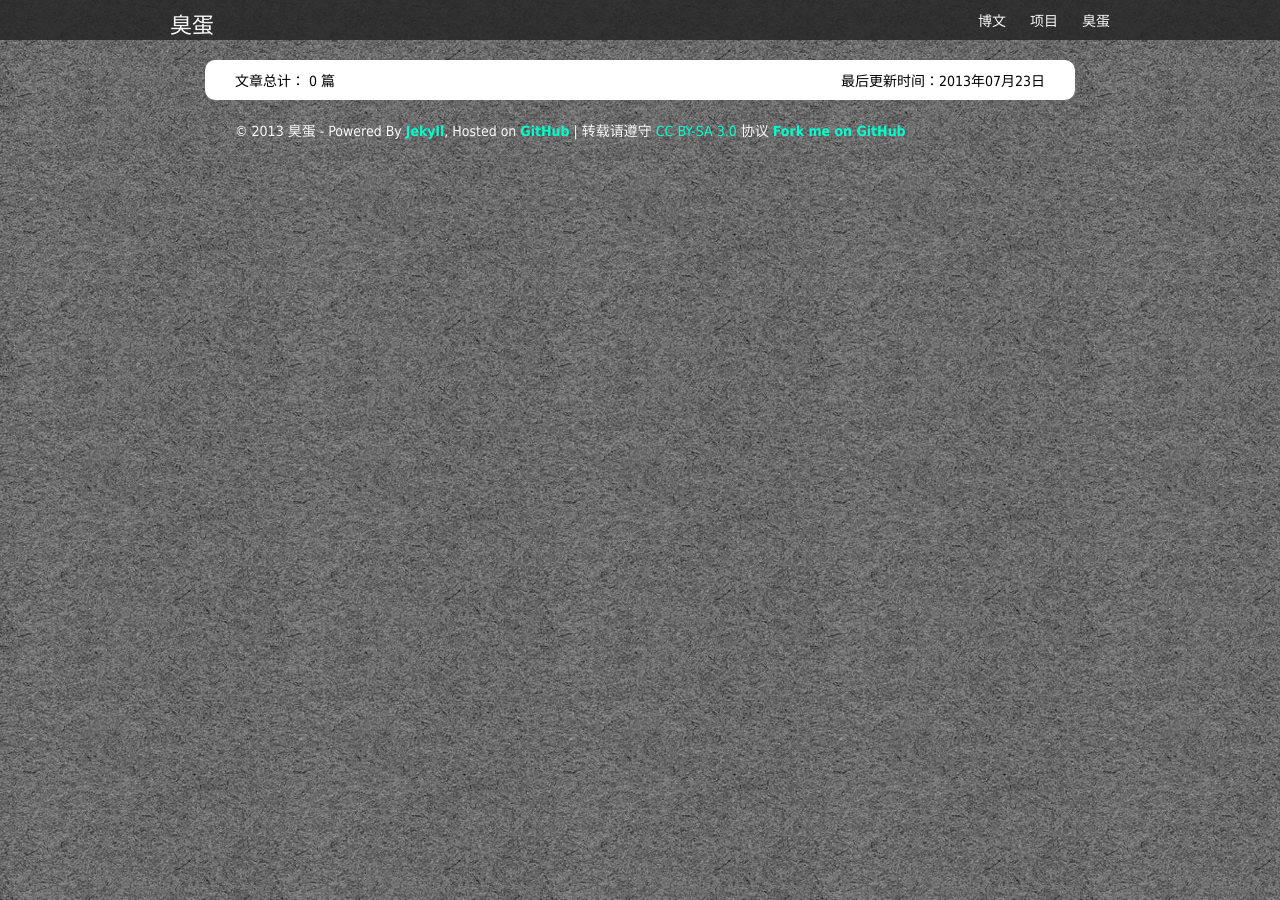
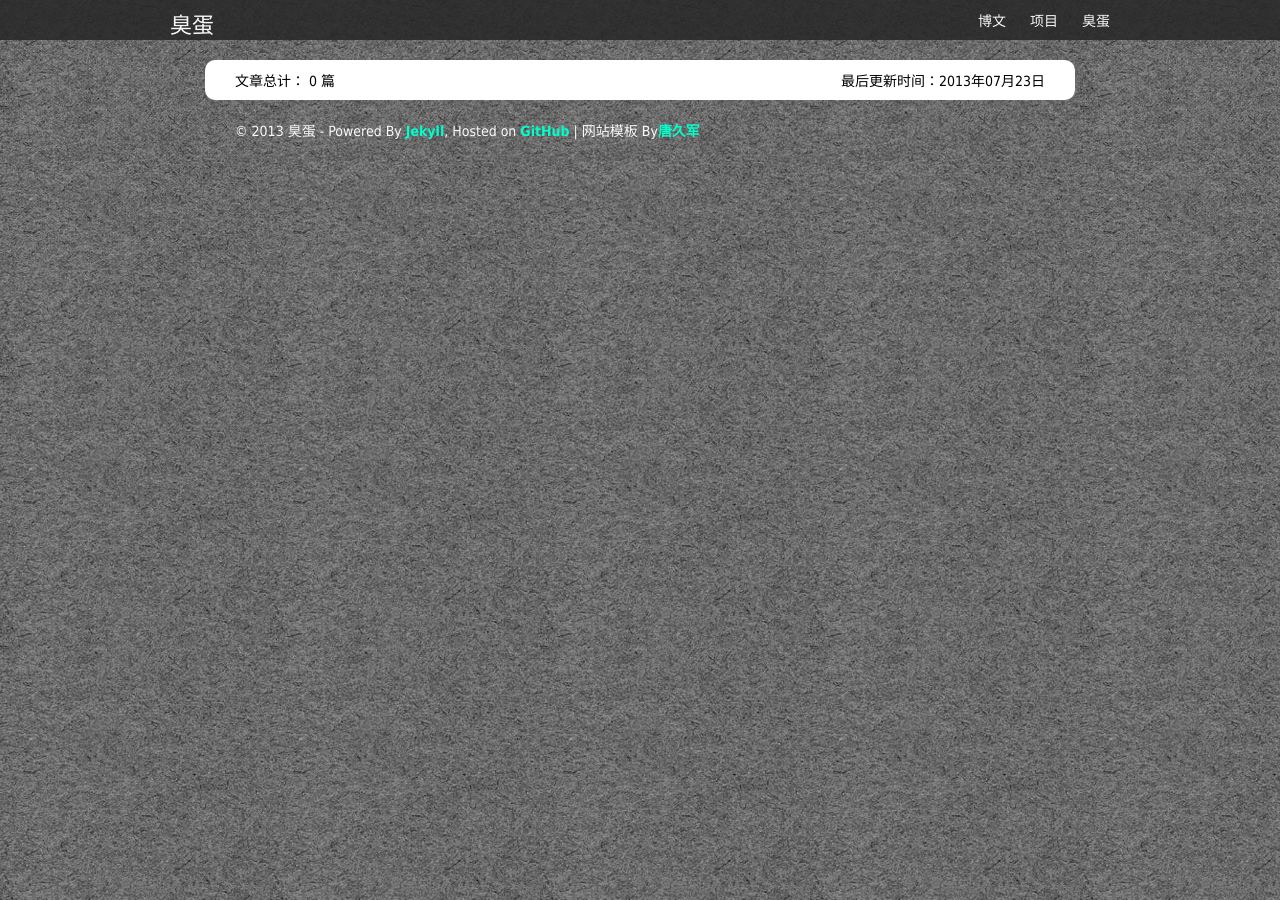
Before and after one commit to liuan/blog, a Jekyll site: the page built from index.html, in a window 1280 px wide. Built offline with Jekyll 4.4.1, drawn with Linux system fonts in a browser that asks for light colours; Markdown is read by kramdown in place of the engine named in the settings.

Commit message:
added tangjiujun

```diff
--- a/_includes/footer.html
+++ b/_includes/footer.html
@@ -2,10 +2,7 @@
       &copy; 2013 臭蛋 - Powered By
         <a href="http://jekyllrb.com/"><strong>Jekyll</strong></a>, Hosted on
         <strong><a href="https://github.com/">GitHub</a></strong>
-        | 转载请遵守 <a href="http://creativecommons.org/licenses/by-sa/3.0/cn/">CC BY-SA 3.0</a> 协议
-          <strong>
-            <a href="https://github.com/liuan">Fork me on GitHub </a>
-          </strong>
+        | 网站模板 By<a href="http://github.com/tangjiujun"><strong>唐久军</strong></a>
     </div>
   </body>
 </html>
```
